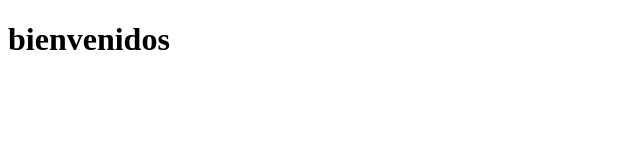
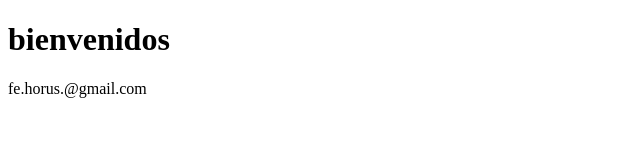
Before and after one commit to AndresOtero14/ProyectoPrueba, a plain HTML site: page index.html in a window 1280 px wide. Shown: the whole page, without its empty margins (0-640 px from the left). Drawn offline with Linux system fonts and the light colour scheme.

Commit message:
commit footer

```diff
--- a/index.html
+++ b/index.html
@@ -9,4 +9,5 @@
 <body>
     <h1> bienvenidos</h1>
 </body>
+<footer> fe.horus.@gmail.com</footer>
 </html>
```
